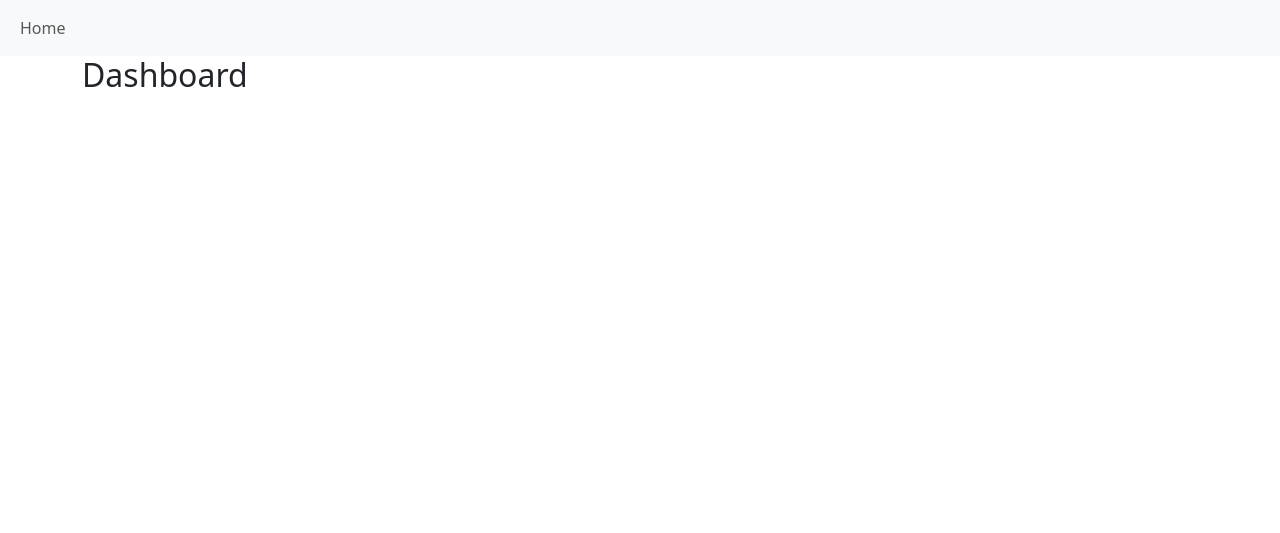
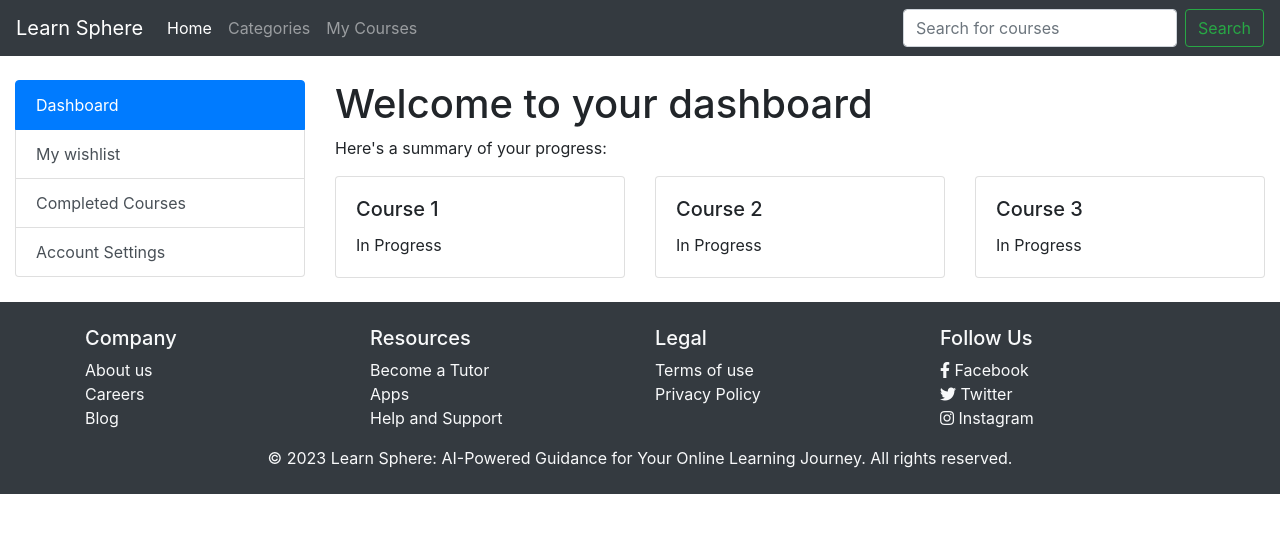
Before and after one commit to akshaykumar19002/learnsphere, a Django app: page / in a window 1280 px wide. Before the commit the part shown is almost empty. Shown: the top 533 px of the page. Run offline with Django 4.2, Linux system fonts and the light colour scheme; some libraries are stand-ins or nearby versions.

Commit message:
Modifies dashboard and base html page without any connectivity to database

```diff
--- a/dashboard/templates/dashboard/home.html
+++ b/dashboard/templates/dashboard/home.html
@@ -3,9 +3,49 @@
 
 {% block content %}
 
-<div class="container">
-    <h2>Dashboard</h2>
+<div class="container-fluid">
+    <div class="row">
+        <div class="col-3">
+            <div class="list-group">
+                <a href="#" class="list-group-item list-group-item-action active">Dashboard</a>
+                <a href="#" class="list-group-item list-group-item-action">My wishlist</a>
+                <a href="#" class="list-group-item list-group-item-action">Completed Courses</a>
+                <a href="#" class="list-group-item list-group-item-action">Account Settings</a>
+            </div>
+        </div>
 
+        <div class="col-9">
+            <h1>Welcome to your dashboard</h1>
+            <p>Here's a summary of your progress:</p>
+
+            <div class="card-deck">
+                <div class="card">
+                    <div class="card-body">
+                        <h5 class="card-title">Course 1</h5>
+                        <p class="card-text">In Progress</p>
+                    </div>
+                </div>
+
+                <div class="card">
+                    <div class="card-body">
+                        <h5 class="card-title">Course 2</h5>
+                        <p class="card-text">In Progress</p>
+                    </div>
+                </div>
+
+                <div class="card">
+                    <div class="card-body">
+                        <h5 class="card-title">Course 3</h5>
+                        <p class="card-text">In Progress</p>
+                    </div>
+                </div>
+            </div>
+        </div>
+    </div>
 </div>
 
+<script src="https://code.jquery.com/jquery-3.3.1.slim.min.js"></script>
+<script src="https://cdnjs.cloudflare.com/ajax/libs/popper.js/1.14.7/umd/popper.min.js"></script>
+<script src="https://stackpath.bootstrapcdn.com/bootstrap/4.3.1/js/bootstrap.min.js"></script>
+
 {% endblock content %}
--- a/learnsphere/settings.py
+++ b/learnsphere/settings.py
@@ -117,7 +117,11 @@ USE_TZ = True
 # Static files (CSS, JavaScript, Images)
 # https://docs.djangoproject.com/en/4.2/howto/static-files/
 
-STATIC_URL = 'static/'
+STATIC_URL = '/static/'
+
+STATICFILES_DIRS = [
+    os.path.join(BASE_DIR, 'static'),
+]
 
 # Default primary key field type
 # https://docs.djangoproject.com/en/4.2/ref/settings/#default-auto-field
--- a/static/css/styles.css
+++ b/static/css/styles.css
@@ -0,0 +1,9 @@
+.social-link {
+    color: inherit;
+    text-decoration: none;
+}
+
+.social-link:hover {
+    color: inherit;
+    text-decoration: underline;
+}
--- a/templates/base.html
+++ b/templates/base.html
@@ -1,30 +1,93 @@
+{% load static %}
+<!DOCTYPE html>
 <html lang="en">
 <head>
     <meta charset="UTF-8">
     <meta http-equiv="X-UA-Compatible" content="IE=edge">
     <meta name="viewport" content="width=device-width, initial-scale=1.0">
-    <link href="https://cdn.jsdelivr.net/npm/bootstrap@5.3.0-alpha3/dist/css/bootstrap.min.css" rel="stylesheet" integrity="sha384-KK94CHFLLe+nY2dmCWGMq91rCGa5gtU4mk92HdvYe+M/SXH301p5ILy+dN9+nJOZ" crossorigin="anonymous">
     <script src="https://cdn.jsdelivr.net/npm/bootstrap@5.3.0-alpha3/dist/js/bootstrap.bundle.min.js" integrity="sha384-ENjdO4Dr2bkBIFxQpeoTz1HIcje39Wm4jDKdf19U8gI4ddQ3GYNS7NTKfAdVQSZe" crossorigin="anonymous"></script>
+    <script src="https://code.jquery.com/jquery-3.3.1.slim.min.js"></script>
+    <script src="https://cdnjs.cloudflare.com/ajax/libs/popper.js/1.14.7/umd/popper.min.js"></script>
+    <script src="https://stackpath.bootstrapcdn.com/bootstrap/4.3.1/js/bootstrap.min.js"></script>
+    <link rel="stylesheet" href="https://cdnjs.cloudflare.com/ajax/libs/font-awesome/5.15.3/css/all.min.css">
     <title>Learn Sphere: Course Recommender</title>
+    <link rel="stylesheet" href="https://stackpath.bootstrapcdn.com/bootstrap/4.3.1/css/bootstrap.min.css">
+    <link rel="stylesheet" href="{% static 'css/styles.css' %}">
 </head>
 <body>
 
-    <!-- Navbar -->
-    <nav class="navbar navbar-expand-lg bg-body-tertiary">
-        <div class="container-fluid">
-          <div class="collapse navbar-collapse" id="navbarNav">
+    <nav class="navbar navbar-expand-lg navbar-dark bg-dark">
+        <a class="navbar-brand" href="#">Learn Sphere</a>
+        <button class="navbar-toggler" type="button" data-toggle="collapse" data-target="#navbarNavDropdown" aria-controls="navbarNavDropdown" aria-expanded="false" aria-label="Toggle navigation">
+            <span class="navbar-toggler-icon"></span>
+        </button>
+        <div class="collapse navbar-collapse" id="navbarNavDropdown">
             <ul class="navbar-nav">
-              <li class="nav-item">
-                <a class="nav-link" href="{% url 'dashboard:dashboard' %}">Home</a>
-              </li>
+                <li class="nav-item active">
+                    <a class="nav-link" href="#">Home <span class="sr-only">(current)</span></a>
+                </li>
+                <li class="nav-item">
+                    <a class="nav-link" href="#">Categories</a>
+                </li>
+                <li class="nav-item">
+                    <a class="nav-link" href="#">My Courses</a>
+                </li>
             </ul>
-          </div>
+            <form class="form-inline my-2 my-lg-0 ml-auto">
+                <input class="form-control mr-sm-2" type="search" placeholder="Search for courses" aria-label="Search">
+                <button class="btn btn-outline-success my-2 my-sm-0" type="submit">Search</button>
+            </form>
         </div>
-      </nav>
+    </nav>
+    <br>
 
     {% block content %}
 
     {% endblock content %}
 
+    <br>
+    <footer class="bg-dark text-light py-4">
+        <div class="container">
+            <div class="row">
+                <div class="col-md-3">
+                    <h5>Company</h5>
+                    <ul class="list-unstyled">
+                        <li><a href="#" class="text-light">About us</a></li>
+                        <li><a href="#" class="text-light">Careers</a></li>
+                        <li><a href="#" class="text-light">Blog</a></li>
+                    </ul>
+                </div>
+                <div class="col-md-3">
+                    <h5>Resources</h5>
+                    <ul class="list-unstyled">
+                        <li><a href="#" class="text-light">Become a Tutor</a></li>
+                        <li><a href="#" class="text-light">Apps</a></li>
+                        <li><a href="#" class="text-light">Help and Support</a></li>
+                    </ul>
+                </div>
+                <div class="col-md-3">
+                    <h5>Legal</h5>
+                    <ul class="list-unstyled">
+                        <li><a href="#" class="text-light">Terms of use</a></li>
+                        <li><a href="#" class="text-light">Privacy Policy</a></li>
+                    </ul>
+                </div>
+                <div class="col-md-3">
+                    <h5>Follow Us</h5>
+                    <ul class="list-inline">
+                        <li><a class="social-link" href="#"><i class="fab fa-facebook-f"></i> Facebook </a></li>
+                        <li><a class="social-link" href="#"><i class="fab fa-twitter"></i> Twitter </a></li>
+                        <li><a class="social-link" href="#"><i class="fab fa-instagram"></i> Instagram </a></li>
+                    </ul>
+                </div>
+            </div>
+            <div class="row">
+                <div class="col-md-12 text-center">
+                    <p class="mb-0">&copy; 2023 Learn Sphere: AI-Powered Guidance for Your Online Learning Journey. All rights reserved.</p>
+                </div>
+            </div>
+        </div>
+    </footer>
+
 </body>
 </html>
```
